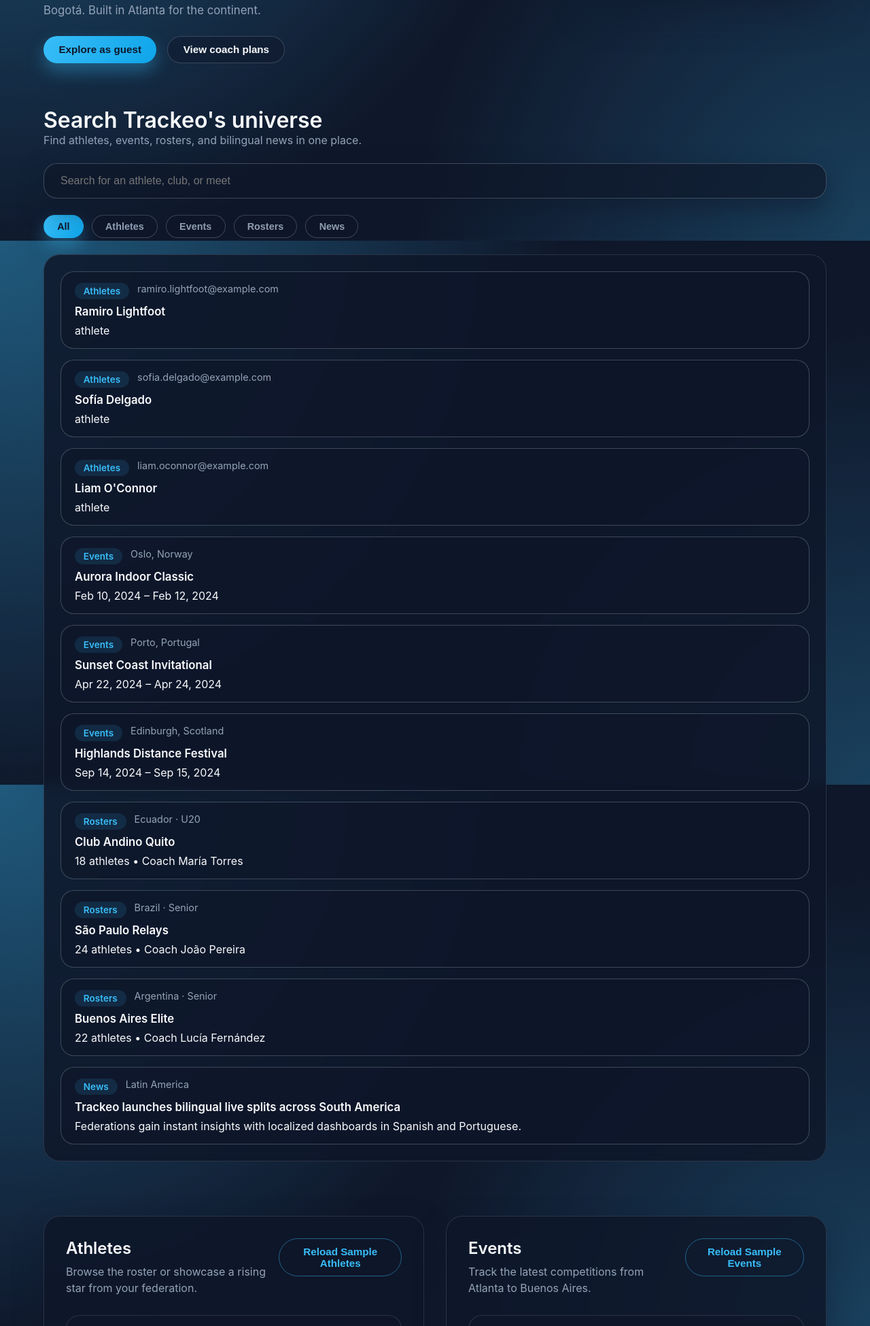
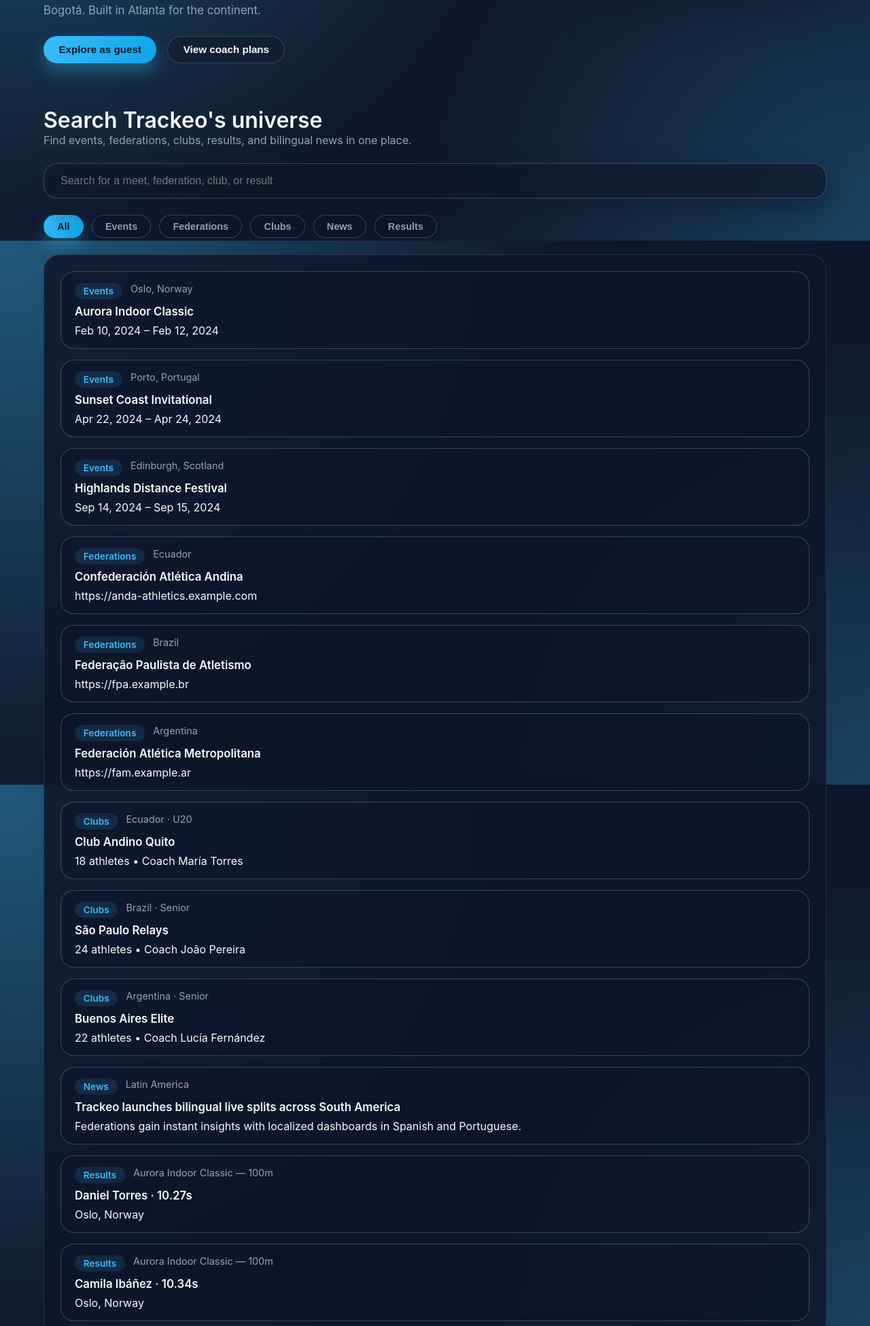
Before and after one commit to tylertab/RamirosLight, a FastAPI app: page / in a window 1280 px wide. Shown: the part 446-2396 px from the top of the page at 68% size. Run offline with FastAPI, Linux system fonts and the light colour scheme; data comes from the database, SQL or seed files in the repository.

Commit message:
Add federations and results to home snapshot and search

```diff
--- a/src/app/api/v1/routes/bootstrap.py
+++ b/src/app/api/v1/routes/bootstrap.py
@@ -10,6 +10,6 @@
 
 @router.get("/home", response_model=HomeSnapshot)
 async def read_home_snapshot() -> HomeSnapshot:
-    """Return a snapshot of athletes, events, rosters, and news for the home view."""
+    """Return a snapshot of events, federations, clubs, results, and news for the home view."""
 
     return await get_home_snapshot()
--- a/src/app/schemas/home.py
+++ b/src/app/schemas/home.py
@@ -5,7 +5,9 @@
 from pydantic import BaseModel, Field
 
 from app.schemas.event import EventDetailRead, EventRead
+from app.schemas.federation import FederationRead
 from app.schemas.news import NewsRead
+from app.schemas.result import ResultSummary
 from app.schemas.roster import RosterRead
 from app.schemas.user import UserRead
 
@@ -15,6 +17,8 @@
 
     athletes: list[UserRead] = Field(default_factory=list)
     events: list[EventRead] = Field(default_factory=list)
+    federations: list[FederationRead] = Field(default_factory=list)
     rosters: list[RosterRead] = Field(default_factory=list)
+    results: list[ResultSummary] = Field(default_factory=list)
     news: list[NewsRead] = Field(default_factory=list)
     live_event: EventDetailRead | None = None
--- a/src/app/web/static/home.js
+++ b/src/app/web/static/home.js
@@ -6,7 +6,9 @@
   hydrateHomeState,
   setAthletes,
   setEvents,
+  setFederations,
   setRosters,
+  setResults,
   setNews,
 } from "./state.js";
 import { translations } from "./translations.js";
@@ -22,6 +24,8 @@
   const seedEventsButton = document.querySelector("#seed-events");
   const rostersList = document.querySelector("#rosters-list");
   const rostersEmpty = document.querySelector("#rosters-empty");
+  const resultsList = document.querySelector("#results-list");
+  const resultsEmpty = document.querySelector("#results-empty");
   const newsList = document.querySelector("#news-list");
   const newsEmpty = document.querySelector("#news-empty");
   const searchInput = document.querySelector("#global-search");
@@ -125,6 +129,34 @@
     });
   }
 
+  function renderResults() {
+    if (!resultsList || !resultsEmpty) {
+      return;
+    }
+    resultsList.innerHTML = "";
+    if (!state.results.length) {
+      resultsEmpty.hidden = false;
+      return;
+    }
+    resultsEmpty.hidden = true;
+    state.results.forEach((result) => {
+      const item = document.createElement("li");
+      item.className = "card";
+      const updated = result.updated_at ? formatDate(result.updated_at) : "";
+      const roundLabel = result.discipline_round ? ` · ${result.discipline_round}` : "";
+      item.innerHTML = `
+        <div class="card-meta">
+          <span class="tag">${result.event_name}</span>
+          ${result.event_location ? `<span>${result.event_location}</span>` : ""}
+          ${updated ? `<span>${updated}</span>` : ""}
+        </div>
+        <h3>${result.athlete_name} · ${result.result ?? "Pending"}</h3>
+        <p>${result.discipline_name}${roundLabel}</p>
+      `;
+      resultsList.appendChild(item);
+    });
+  }
+
   function renderNews() {
     if (!newsList || !newsEmpty) {
       return;
@@ -156,26 +188,6 @@
     const results = [];
     const includeCategory = (category) => activeSearchFilter === "all" || activeSearchFilter === category;
 
-    if (includeCategory("athletes")) {
-      const athletes = (!query ? state.athletes.slice(0, 4) : state.athletes).filter((athlete) => {
-        if (!query) return true;
-        return (
-          athlete.full_name.toLowerCase().includes(query) ||
-          (athlete.email && athlete.email.toLowerCase().includes(query))
-        );
-      });
-      athletes.forEach((athlete) => {
-        const profileId = athlete.id ?? athlete.user_id ?? null;
-        results.push({
-          category: "Athletes",
-          title: athlete.full_name,
-          subtitle: athlete.email,
-          detail: athlete.role,
-          url: profileId ? `/athletes/${profileId}` : undefined,
-        });
-      });
-    }
-
     if (includeCategory("events")) {
       const events = (!query ? state.events.slice(0, 4) : state.events).filter((event) => {
         if (!query) return true;
@@ -198,7 +210,25 @@
       });
     }
 
-    if (includeCategory("rosters")) {
+    if (includeCategory("federations")) {
+      const federations = (!query ? state.federations.slice(0, 4) : state.federations).filter((federation) => {
+        if (!query) return true;
+        return (
+          federation.name.toLowerCase().includes(query) ||
+          (federation.country && federation.country.toLowerCase().includes(query))
+        );
+      });
+      federations.forEach((federation) => {
+        results.push({
+          category: "Federations",
+          title: federation.name,
+          subtitle: federation.country,
+          detail: federation.website,
+        });
+      });
+    }
+
+    if (includeCategory("clubs")) {
       const rosters = (!query ? state.rosters.slice(0, 4) : state.rosters).filter((roster) => {
         if (!query) return true;
         return (
@@ -212,7 +242,7 @@
         const totalAthletes = roster.athlete_count ?? roster.athletes ?? "--";
         const coachName = roster.coach_name ?? roster.coach ?? "TBA";
         results.push({
-          category: "Rosters",
+          category: "Clubs",
           title: roster.name,
           subtitle: `${roster.country} · ${roster.division ?? ""}`,
           detail: `${totalAthletes} athletes • Coach ${coachName}`,
@@ -238,6 +268,26 @@
           subtitle: article.region,
           detail: published || article.excerpt,
           description: article.excerpt,
+        });
+      });
+    }
+
+    if (includeCategory("results")) {
+      const latestResults = (!query ? state.results.slice(0, 6) : state.results).filter((entry) => {
+        if (!query) return true;
+        return (
+          entry.athlete_name.toLowerCase().includes(query) ||
+          (entry.team_name && entry.team_name.toLowerCase().includes(query)) ||
+          entry.discipline_name.toLowerCase().includes(query) ||
+          entry.event_name.toLowerCase().includes(query)
+        );
+      });
+      latestResults.forEach((entry) => {
+        results.push({
+          category: "Results",
+          title: `${entry.athlete_name} · ${entry.result ?? "Pending"}`,
+          subtitle: `${entry.event_name} — ${entry.discipline_name}`,
+          detail: entry.event_location,
         });
       });
     }
@@ -283,6 +333,7 @@
     renderAthletes();
     renderEvents();
     renderRosters();
+    renderResults();
     renderNews();
     renderSearchResults();
   }
@@ -474,6 +525,15 @@
       renderRosters();
       renderSearchResults();
     }
+    if (!state.federations.length && initialData?.federations) {
+      setFederations(initialData.federations);
+      renderSearchResults();
+    }
+    if (!state.results.length && initialData?.results) {
+      setResults(initialData.results);
+      renderResults();
+      renderSearchResults();
+    }
     if (!state.news.length && initialData?.news) {
       setNews(initialData.news);
       renderNews();
--- a/src/app/web/static/samples.js
+++ b/src/app/web/static/samples.js
@@ -73,6 +73,27 @@
   },
 ];
 
+export const sampleFederations = [
+  {
+    id: 1,
+    name: "Confederación Atlética Andina",
+    country: "Ecuador",
+    website: "https://anda-athletics.example.com",
+  },
+  {
+    id: 2,
+    name: "Federação Paulista de Atletismo",
+    country: "Brazil",
+    website: "https://fpa.example.br",
+  },
+  {
+    id: 3,
+    name: "Federación Atlética Metropolitana",
+    country: "Argentina",
+    website: "https://fam.example.ar",
+  },
+];
+
 export const sampleNews = [
   {
     title: "Camila Torres sets new 400m South American record",
@@ -94,6 +115,51 @@
     published_at: "2024-08-05T16:15:00Z",
     excerpt:
       "Coaches gain access to workload dashboards via the Trackeo Coach tier.",
+  },
+];
+
+export const sampleResults = [
+  {
+    entry_id: 1,
+    event_id: 1,
+    event_name: "Aurora Indoor Classic",
+    event_location: "Oslo, Norway",
+    discipline_id: 1,
+    discipline_name: "Women's 100m",
+    discipline_round: "Final",
+    athlete_name: "Valentina Ríos",
+    team_name: "Andean Flyers",
+    position: 1,
+    result: "11.32s",
+    updated_at: "2024-08-13T20:10:00Z",
+  },
+  {
+    entry_id: 2,
+    event_id: 1,
+    event_name: "Aurora Indoor Classic",
+    event_location: "Oslo, Norway",
+    discipline_id: 2,
+    discipline_name: "Men's Long Jump",
+    discipline_round: "Final",
+    athlete_name: "Daniel Torres",
+    team_name: "Granada Hurdlers",
+    position: 1,
+    result: "7.88m",
+    updated_at: "2024-08-13T19:55:00Z",
+  },
+  {
+    entry_id: 3,
+    event_id: 2,
+    event_name: "Sunset Coast Invitational",
+    event_location: "Porto, Portugal",
+    discipline_id: 3,
+    discipline_name: "Mixed 4x400m",
+    discipline_round: "Final",
+    athlete_name: "São Paulo Relays",
+    team_name: null,
+    position: 1,
+    result: "3:15.40",
+    updated_at: "2024-08-12T22:30:00Z",
   },
 ];
 
--- a/src/app/web/static/state.js
+++ b/src/app/web/static/state.js
@@ -1,4 +1,4 @@
-import { sampleRosters, sampleNews } from "./samples.js";
+import { sampleRosters, sampleFederations, sampleNews, sampleResults } from "./samples.js";
 
 function clone(items, withId = false) {
   return items.map((item, index) =>
@@ -9,7 +9,9 @@
 export const state = {
   athletes: [],
   events: [],
+  federations: clone(sampleFederations),
   rosters: clone(sampleRosters, true),
+  results: clone(sampleResults),
   news: clone(sampleNews),
   federationToken: null,
 };
@@ -22,8 +24,16 @@
   state.events = clone(events);
 }
 
+export function setFederations(federations = []) {
+  state.federations = clone(federations, true);
+}
+
 export function setRosters(rosters = []) {
   state.rosters = clone(rosters, true);
+}
+
+export function setResults(results = []) {
+  state.results = clone(results);
 }
 
 export function setNews(news = []) {
@@ -37,8 +47,14 @@
   if (partial.events && Array.isArray(partial.events)) {
     setEvents(partial.events);
   }
+  if (partial.federations && Array.isArray(partial.federations)) {
+    setFederations(partial.federations);
+  }
   if (partial.rosters && Array.isArray(partial.rosters)) {
     setRosters(partial.rosters);
+  }
+  if (partial.results && Array.isArray(partial.results)) {
+    setResults(partial.results);
   }
   if (partial.news && Array.isArray(partial.news)) {
     setNews(partial.news);
--- a/src/app/web/static/translations.js
+++ b/src/app/web/static/translations.js
@@ -24,15 +24,16 @@
     "preview.metric_athletes": "Athletes tracked",
     "preview.metric_rosters": "Roster updates",
     "search.title": "Search Trackeo's universe",
-    "search.subtitle": "Find athletes, events, rosters, and bilingual news in one place.",
-    "search.placeholder": "Search for an athlete, club, or meet",
+    "search.subtitle": "Find events, federations, clubs, results, and bilingual news in one place.",
+    "search.placeholder": "Search for a meet, federation, club, or result",
     "search.aria": "Search Trackeo",
     "search.filters": "Search categories",
     "search.filter_all": "All",
-    "search.filter_athletes": "Athletes",
     "search.filter_events": "Events",
-    "search.filter_rosters": "Rosters",
+    "search.filter_federations": "Federations",
+    "search.filter_clubs": "Clubs",
     "search.filter_news": "News",
+    "search.filter_results": "Results",
     "search.empty": "Start typing to explore Trackeo's data universe.",
     "search.no_results": "No matches yet. Try adjusting your filters or spelling.",
     "home.athletes_title": "Athletes",
@@ -96,6 +97,10 @@
     "home.rosters_subtitle": "Keep squads aligned with verified athlete eligibility.",
     "home.rosters_empty": "No rosters available yet.",
     "home.rosters_hint": "Federations upload rosters directly for instant publication.",
+    "home.results_title": "Results",
+    "home.results_subtitle": "See verified marks as federations sync live scoreboards.",
+    "home.results_empty": "No results have been published yet.",
+    "home.results_hint": "Upload a schedule or generate demo entries to populate scoreboards.",
     "home.news_title": "News",
     "home.news_subtitle": "Bilingual coverage powered by Trackeo correspondents and partners.",
     "home.news_empty": "No news stories have been published yet.",
@@ -231,15 +236,16 @@
     "preview.metric_athletes": "Atletas seguidos",
     "preview.metric_rosters": "Actualizaciones de planteles",
     "search.title": "Busca en el universo Trackeo",
-    "search.subtitle": "Encuentra atletas, eventos, planteles y noticias bilingües en un solo lugar.",
-    "search.placeholder": "Busca un atleta, club o evento",
+    "search.subtitle": "Encuentra eventos, federaciones, clubes, resultados y noticias bilingües en un solo lugar.",
+    "search.placeholder": "Busca un evento, federación, club o resultado",
     "search.aria": "Buscar en Trackeo",
     "search.filters": "Categorías de búsqueda",
     "search.filter_all": "Todos",
-    "search.filter_athletes": "Atletas",
     "search.filter_events": "Eventos",
-    "search.filter_rosters": "Planteles",
+    "search.filter_federations": "Federaciones",
+    "search.filter_clubs": "Clubes",
     "search.filter_news": "Noticias",
+    "search.filter_results": "Resultados",
     "search.empty": "Empieza a escribir para explorar el universo de datos Trackeo.",
     "search.no_results": "Aún no hay coincidencias. Ajusta filtros o revisa la ortografía.",
     "home.athletes_title": "Atletas",
@@ -303,6 +309,10 @@
     "home.rosters_subtitle": "Mantén las escuadras en regla con elegibilidad verificada.",
     "home.rosters_empty": "Aún no hay planteles.",
     "home.rosters_hint": "Las federaciones cargan planteles para publicación instantánea.",
+    "home.results_title": "Resultados",
+    "home.results_subtitle": "Ve marcas verificadas mientras las federaciones sincronizan marcadores en vivo.",
+    "home.results_empty": "Aún no hay resultados publicados.",
+    "home.results_hint": "Carga un programa o genera entradas demo para poblar marcadores.",
     "home.news_title": "Noticias",
     "home.news_subtitle": "Cobertura bilingüe con corresponsales y socios Trackeo.",
     "home.news_empty": "Aún no hay noticias publicadas.",
@@ -439,15 +449,16 @@
     "preview.metric_athletes": "Atletas monitorados",
     "preview.metric_rosters": "Atualizações de elencos",
     "search.title": "Busque no universo Trackeo",
-    "search.subtitle": "Encontre atletas, eventos, elencos e notícias bilíngues em um só lugar.",
-    "search.placeholder": "Busque por atleta, clube ou competição",
+    "search.subtitle": "Encontre eventos, federações, clubes, resultados e notícias bilíngues em um só lugar.",
+    "search.placeholder": "Busque um evento, federação, clube ou resultado",
     "search.aria": "Buscar no Trackeo",
     "search.filters": "Categorias de busca",
     "search.filter_all": "Todos",
-    "search.filter_athletes": "Atletas",
     "search.filter_events": "Eventos",
-    "search.filter_rosters": "Elencos",
+    "search.filter_federations": "Federações",
+    "search.filter_clubs": "Clubes",
     "search.filter_news": "Notícias",
+    "search.filter_results": "Resultados",
     "search.empty": "Comece a digitar para explorar o universo Trackeo.",
     "search.no_results": "Nenhum resultado ainda. Ajuste filtros ou ortografia.",
     "home.athletes_title": "Atletas",
@@ -511,6 +522,10 @@
     "home.rosters_subtitle": "Mantenha as equipes alinhadas com elegibilidade verificada.",
     "home.rosters_empty": "Nenhum elenco disponível ainda.",
     "home.rosters_hint": "Federações enviam elencos diretamente para publicação instantânea.",
+    "home.results_title": "Resultados",
+    "home.results_subtitle": "Veja marcas verificadas enquanto federações sincronizam placares ao vivo.",
+    "home.results_empty": "Nenhum resultado publicado ainda.",
+    "home.results_hint": "Envie uma programação ou gere entradas demo para preencher os placares.",
     "home.news_title": "Notícias",
     "home.news_subtitle": "Cobertura bilíngue com correspondentes e parceiros Trackeo.",
     "home.news_empty": "Nenhuma notícia publicada ainda.",
--- a/src/app/web/templates/index.html
+++ b/src/app/web/templates/index.html
@@ -41,13 +41,13 @@
   <section class="search-hub" id="search">
     <div class="search-header">
       <h2 data-l10n-key="search.title">Search Trackeo's universe</h2>
-      <p data-l10n-key="search.subtitle">Find athletes, events, rosters, and bilingual news in one place.</p>
+      <p data-l10n-key="search.subtitle">Find events, federations, clubs, results, and bilingual news in one place.</p>
     </div>
     <div class="search-bar">
       <input
         id="global-search"
         type="search"
-        placeholder="Search for an athlete, club, or meet"
+        placeholder="Search for a meet, federation, club, or result"
         aria-label="Search Trackeo"
         data-l10n-placeholder="search.placeholder"
         data-l10n-aria-label="search.aria"
@@ -55,10 +55,11 @@
     </div>
     <div class="search-filters" role="tablist" aria-label="Search categories" data-l10n-aria-label="search.filters">
       <button class="search-filter active" type="button" role="tab" aria-selected="true" data-filter="all" data-l10n-key="search.filter_all">All</button>
-      <button class="search-filter" type="button" role="tab" aria-selected="false" data-filter="athletes" data-l10n-key="search.filter_athletes">Athletes</button>
       <button class="search-filter" type="button" role="tab" aria-selected="false" data-filter="events" data-l10n-key="search.filter_events">Events</button>
-      <button class="search-filter" type="button" role="tab" aria-selected="false" data-filter="rosters" data-l10n-key="search.filter_rosters">Rosters</button>
+      <button class="search-filter" type="button" role="tab" aria-selected="false" data-filter="federations" data-l10n-key="search.filter_federations">Federations</button>
+      <button class="search-filter" type="button" role="tab" aria-selected="false" data-filter="clubs" data-l10n-key="search.filter_clubs">Clubs</button>
       <button class="search-filter" type="button" role="tab" aria-selected="false" data-filter="news" data-l10n-key="search.filter_news">News</button>
+      <button class="search-filter" type="button" role="tab" aria-selected="false" data-filter="results" data-l10n-key="search.filter_results">Results</button>
     </div>
     <div class="search-results-shell">
       <p id="search-empty" class="search-empty" data-l10n-key="search.empty">Start typing to explore Trackeo's data universe.</p>
@@ -171,6 +172,22 @@
       <ul id="rosters-list" class="card-list" aria-live="polite"></ul>
     </section>
 
+    <section class="panel" aria-labelledby="results-title">
+      <div class="panel-header">
+        <div>
+          <h2 id="results-title" data-l10n-key="home.results_title">Results</h2>
+          <p class="panel-subtitle" data-l10n-key="home.results_subtitle">See verified marks as federations sync live scoreboards.</p>
+        </div>
+      </div>
+
+      <div id="results-empty" class="empty-state" hidden>
+        <p data-l10n-key="home.results_empty">No results have been published yet.</p>
+        <p class="hint" data-l10n-key="home.results_hint">Upload a schedule or generate demo entries to populate scoreboards.</p>
+      </div>
+
+      <ul id="results-list" class="card-list" aria-live="polite"></ul>
+    </section>
+
     <section class="panel" aria-labelledby="news-title">
       <div class="panel-header">
         <div>
```
Also changed, not shown: src/app/api/v1/routes/search.py (+5 -7 lines), src/app/schemas/federation.py (+9 -0 lines), src/app/schemas/result.py (added, +26 -0 lines), src/app/services/bootstrap.py (+30 -1 lines), src/app/services/home.py (+93 -0 lines), src/app/services/results.py (added, +70 -0 lines), src/app/services/search.py (+50 -42 lines), tests/test_home_snapshot.py (+16 -1 lines), tests/test_search_and_content.py (+40 -7 lines).
